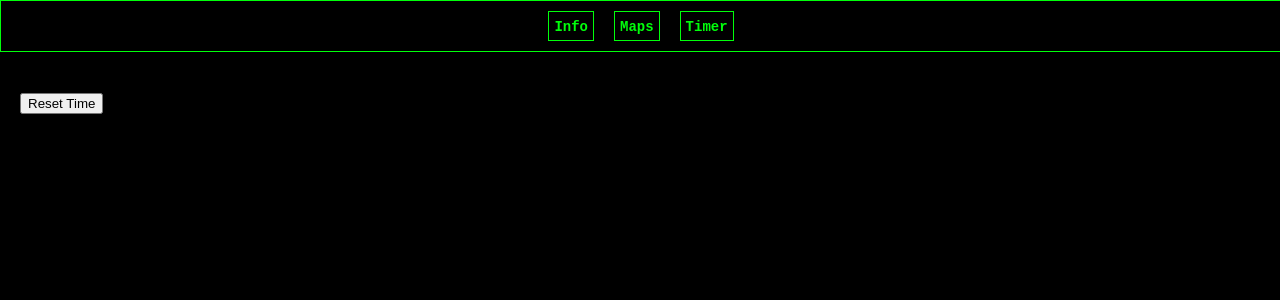
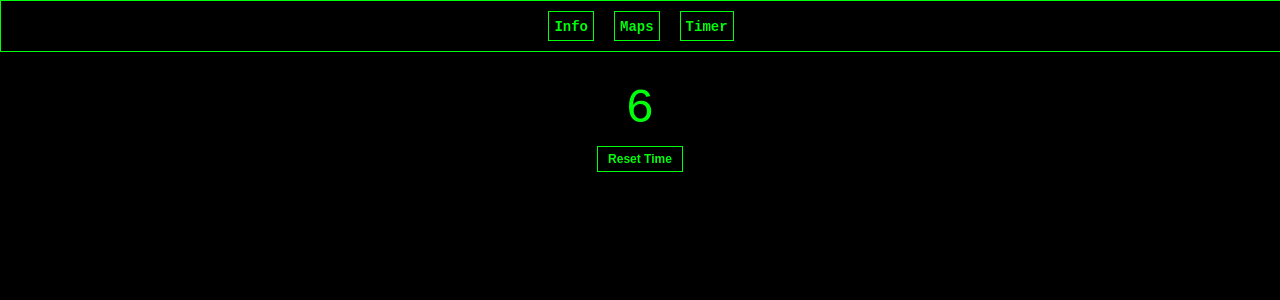
Before and after one commit to ivanklak/my-constanta-app, a React (Vite) app: page /timer in a window 1280 px wide. Shown: the top 300 px of the page. Built offline with nearby package versions, Linux system fonts and the light colour scheme.

Commit message:
refactor: add Error class, fix Timer class

```diff
--- /dev/null
+++ b/src/App/helper/setter.ts
@@ -0,0 +1,14 @@
+class Error {
+    constructor(private error: string) {
+    }
+
+    get setError() {
+        return this.error
+    }
+
+    set setError(error: string) {
+        this.error = error
+    }
+}
+
+export const error = new Error('');
--- a/src/App/helper/timer.ts
+++ b/src/App/helper/timer.ts
@@ -1,12 +1,27 @@
+import {error} from "./setter";
+
 class Timer {
     constructor(private intervalId: number) {
     }
 
     startTimer(startTime: number) {
-        this.intervalId = setInterval(function () {
-            const secsDiff = Math.floor((new Date().getTime() - startTime) / 1000).toString();
-            localStorage.setItem('passedTime', secsDiff);
-        }, 1000);
+        try {
+            const originalSetItem = localStorage.setItem;
+
+            localStorage.setItem = function() {
+                const event = new Event('tick');
+                document.dispatchEvent(event);
+
+                // @ts-ignore
+                originalSetItem.apply(this, arguments);
+            }
+            this.intervalId = setInterval(function () {
+                const secsDiff = Math.floor((new Date().getTime() - startTime) / 1000).toString();
+                localStorage.setItem('passedTime', secsDiff);
+            }, 1000);
+        } catch (err) {
+            error.setError = 'localStorage not available in your browser';
+        }
     }
 
     resetTimer() {
--- a/src/Timer/index.tsx
+++ b/src/Timer/index.tsx
@@ -1,22 +1,36 @@
-import React, {FC} from "react";
+import React, {FC, useEffect, useState} from "react";
 
 import {timer} from "../App/helper/timer";
+import {error} from "../App/helper/setter";
 
 import styles from './styles.module.css';
 
 const Time: FC = () => {
 
+    const [time, setTime] = useState(0);
+
     const clickHandler = () => {
         timer.resetTimer();
     };
 
+    const storageHandler = function () {
+        setTime(Number(localStorage.getItem('passedTime')));
+    };
+
+    useEffect(() => {
+        document.addEventListener('tick', storageHandler, false);
+
+        return () => document.removeEventListener('tick', storageHandler);
+    }, [])
+
     return (
         <div className={styles.timerContainer}>
             <div className={styles.timer}>
-                <span>counter</span>
+                <span>{time}</span>
                 <div className={styles.resetButton}>
                     <button onClick={clickHandler}>Reset Time</button>
                 </div>
+                <div className={styles.error}>{error.setError}</div>
             </div>
         </div>
     )
--- a/src/Timer/styles.module.css
+++ b/src/Timer/styles.module.css
@@ -1,3 +1,41 @@
 .timerContainer {
     padding: 20px;
 }
+
+.timerContainer {
+    padding: 20px;
+}
+
+.timer {
+    display: flex;
+    flex-direction: column;
+    align-items: center;
+    justify-content: center;
+}
+
+.timerContainer span {
+    font-size: 48px;
+    padding: 10px;
+    color: #00ff0b;
+    font-family: 'Roboto Mono', monospace;
+}
+
+.resetButton button {
+    background-color: #000000;;
+    padding: 5px 10px;
+    border: 1px solid #00ff0b;
+    cursor: pointer;
+    font-size: 12px;
+    font-weight: 600;
+    color: #00ff0b;
+}
+
+.resetButton button:hover {
+    background-color: #00ff0b;
+    color: black;
+}
+
+.error {
+    margin: 20px 0;
+    color: #ff2f00;
+}
```
